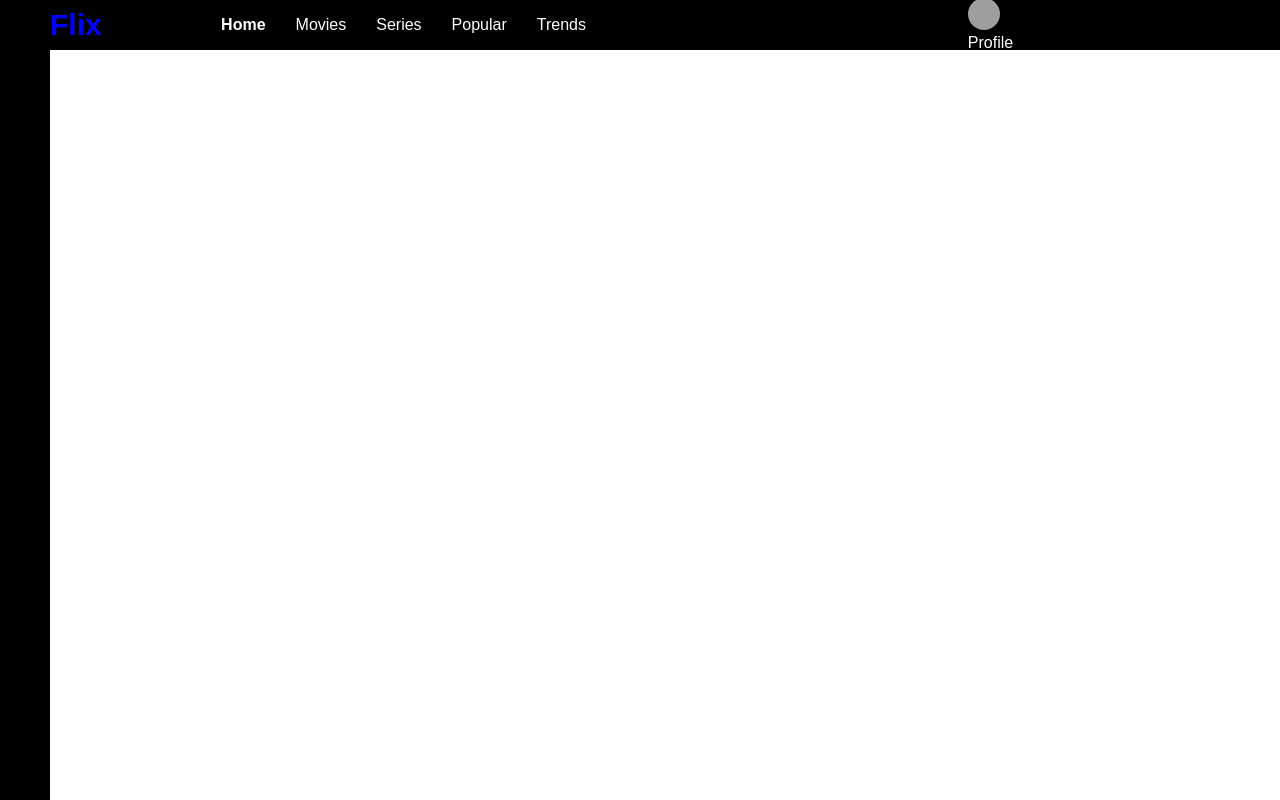
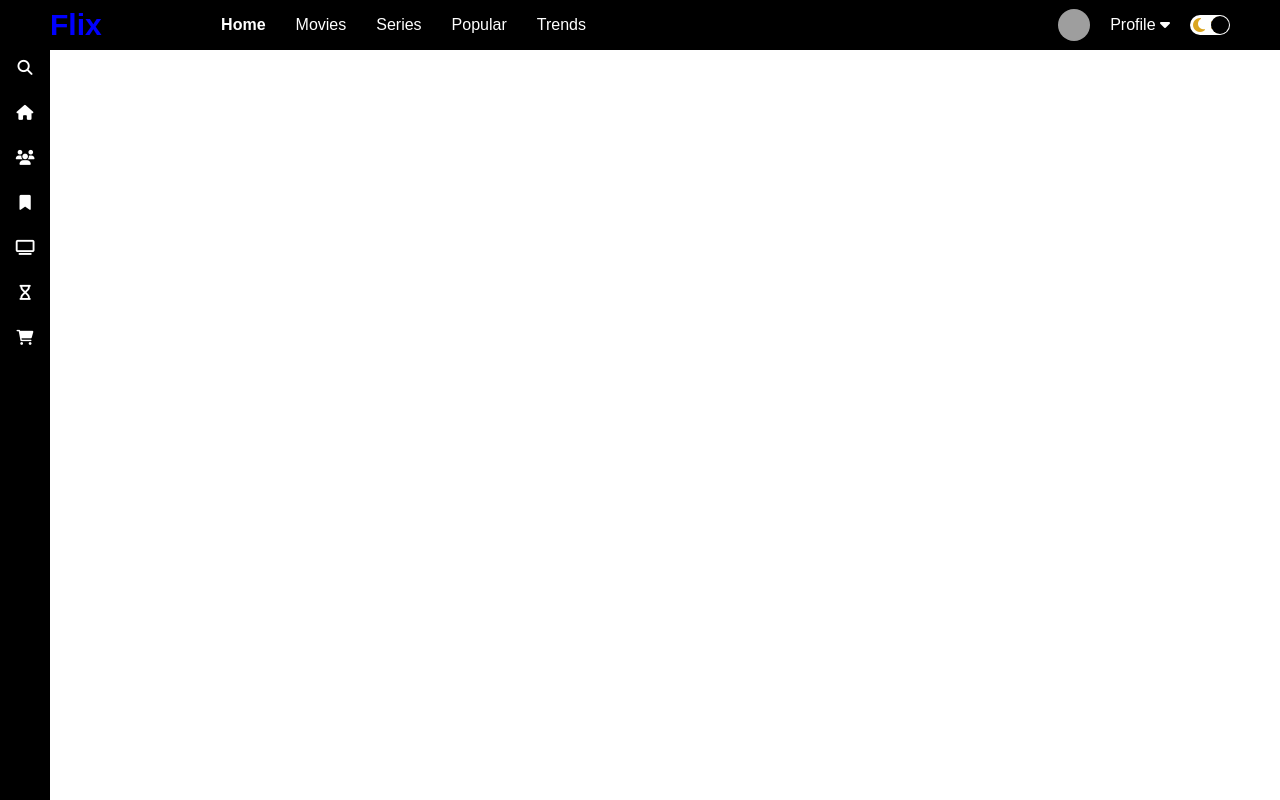
Before and after one commit to RajMazing/Movie_Website, a plain HTML site: page index.html in a window 1280 px wide. Drawn offline with Linux system fonts and the light colour scheme; grey boxes are pictures that could not be loaded.

Commit message:
added fontawesome icons to side bar and  navbar

```diff
--- a/index.html
+++ b/index.html
@@ -11,6 +11,7 @@
       href="https://fonts.googleapis.com/css2?family=Roboto:ital,wght@0,100;0,300;0,700;1,900&display=swap"
       rel="stylesheet"
     />
+    <link rel="stylesheet" href="https://cdnjs.cloudflare.com/ajax/libs/font-awesome/6.1.1/css/all.min.css">
     <title>Movie Website</title>
   </head>
   <body>
@@ -35,10 +36,27 @@
           <img  class="profile-picture" src="img/profile.jpg" alt="">
               <div class="profile-text-container">
                   <span class="profile-text">Profile</span>
+                  <i class="fa-solid fa-caret-down"></i>
               </div>
+                <div class="toggle">
+                  <i class="fa-solid fa-moon toggle-icon"></i>
+                  <i class="fa-solid fa-sun toggle-icon"></i>
+                  <div class="toggle-ball"> </div>
+           </div>
         </div>
       </div>
     </div>
-    <div class="sidebar"></div>
+    <div class="sidebar">
+     <i class=" left-menu-icon fa-solid fa-magnifying-glass"></i>
+     <i class=" left-menu-icon fa-solid fa-house"></i>
+      <i class=" left-menu-icon fa-solid fa-users"></i>
+      <i class=" left-menu-icon fa-solid fa-bookmark"></i>
+      <i class=" left-menu-icon fa-solid fa-tv"></i>
+      <i class=" left-menu-icon fa-solid fa-hourglass"></i>
+      <i class="left-menu-icon fa-solid fa-cart-shopping"></i>
+
+
+
+    </div>
   </body>
 </html>
--- a/style.css
+++ b/style.css
@@ -56,7 +56,15 @@ body {
 
 .profile-container {
   flex: 2;
+  display: flex;
+  align-items: center;
+  justify-content: flex-end;
 
+}
+
+
+.profile-text-container {
+    margin: 0 20px;
 }
 
 .profile-picture {
@@ -67,6 +75,33 @@ body {
 }
 
 
+.toggle {
+  width: 40px;
+  height: 20px;
+  background-color: white;
+  border-radius: 30px;
+  display: flex;
+  align-items: center;
+  justify-content: space-around;
+  position: relative;
+}
+
+
+.toggle-icon {
+  color: goldenrod;
+}
+
+
+.toggle-ball {
+  width: 18px;
+  height: 18px;
+  background-color: black;
+  position: absolute;
+  right: 1px;
+  border-radius: 50%;
+  cursor: pointer;
+
+}
 
 
 
@@ -77,4 +112,16 @@ body {
   background-color: black;
   position: fixed;
   top: 0;
+  display: flex;
+  flex-direction: column;
+  align-items: center;
+
+  padding-top: 60px;
 }
+
+.left-menu-icon {
+  color: white;
+  font-size: 15px;
+  margin-bottom: 30px;
+
+}
```
